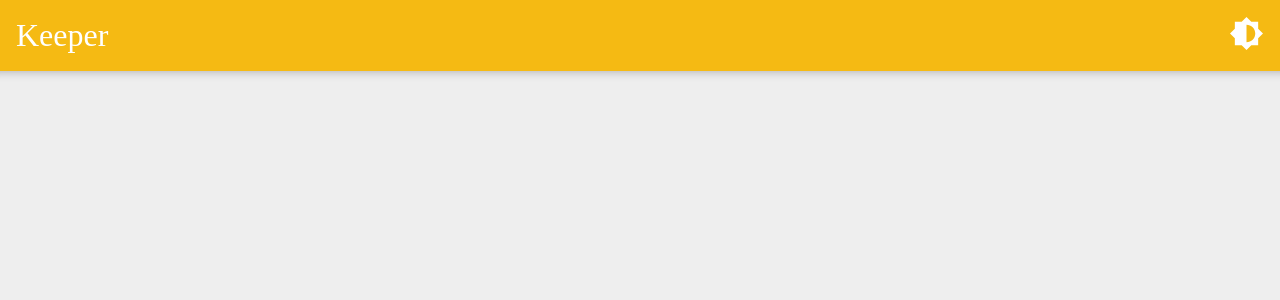
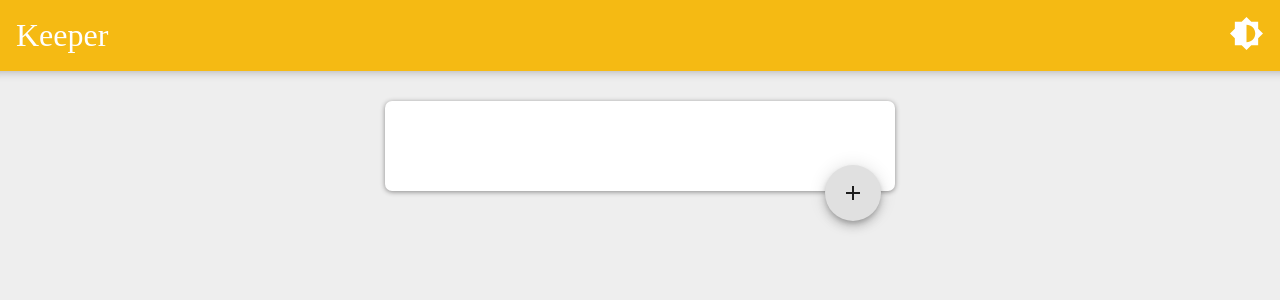
Before and after one commit to VittoAdesso/React-keeper-APP, a React (Create React App) app in the folder notes-app/: page / in a window 1280 px wide. Shown: the top 300 px of the page. Built offline with nearby package versions, Linux system fonts and the light colour scheme.

Commit message:
Icon add

```diff
--- a/notes-app/src/App.js
+++ b/notes-app/src/App.js
@@ -9,8 +9,9 @@
  import { ThemeProvider } from 'styled-components';
 //  import { MyThemeProvider } from './components/ThemeContext/ThemeContext';
 
+import NoteContainer from "./components/NoteContainer/NoteContainer";
+
   import MyThemeProvider from './components/ThemeContext/ThemeContext.js'
-
 
 // siempre dentro de un div
 function App() {
@@ -21,7 +22,7 @@
     <MyThemeProvider>
         <ThemeProvider theme= { theme }>
           <Header />
-
+          <NoteContainer />
         </ThemeProvider>
     </MyThemeProvider>
 
--- a/notes-app/src/components/CreateArea/CreateArea.js
+++ b/notes-app/src/components/CreateArea/CreateArea.js
@@ -1,6 +1,6 @@
 import React, { useState } from 'react';
 // import * as S from './styles'; así tb puedo importarlo
-import { InputTitle , Formulario } from './styles';
+import { InputTitle , Formulario, IconContainer } from './styles';
 import { useTheme } from '../ThemeContext/ThemeContext';
 
 // importo de material ui para el boton que agreagaá las notas
@@ -73,11 +73,13 @@
                 type='text'
                 style={inputStyles}
                 onChange={handleChange} / >
+                <IconContainer>
                 <Fab
                   onClick={handleClick}
                     >
                     <AddIcon />
                 </Fab>
+                </IconContainer>
             </Formulario>
 
     </div>);
--- a/notes-app/src/components/CreateArea/styles.js
+++ b/notes-app/src/components/CreateArea/styles.js
@@ -24,3 +24,10 @@
 
 `
 ;
+
+export const IconContainer = styled.div`
+    position: absolute;
+    left: 440px;
+    bottom: -30px;
+    cursor: pointer;
+`;
--- a/notes-app/src/components/Header/styles.js
+++ b/notes-app/src/components/Header/styles.js
@@ -1,3 +1,6 @@
+// agrego ahora estilos boton luna sol
+// los importo de material ui
+
 import styled from 'styled-components';
 
 // ME PASO TODO A UNA HOJA DE CSS PARA INTENTAR QUE FUNCIONE CORRECTAMENTE
@@ -23,6 +26,3 @@
     font-family: "McLaren", cursive;
     font-weight: 200;
 `;
-
-// agrego ahora estilos boton luna sol
-// los importo de material ui
--- a/notes-app/src/components/NoteContainer/NoteContainer.js
+++ b/notes-app/src/components/NoteContainer/NoteContainer.js
@@ -1,6 +1,6 @@
 import React, {useState} from 'react';
 import Note from '../Note/Note';
-import CreateArea from './components/CreateArea/CreateArea';
+import CreateArea from '../CreateArea/CreateArea';
 
 
 
```
